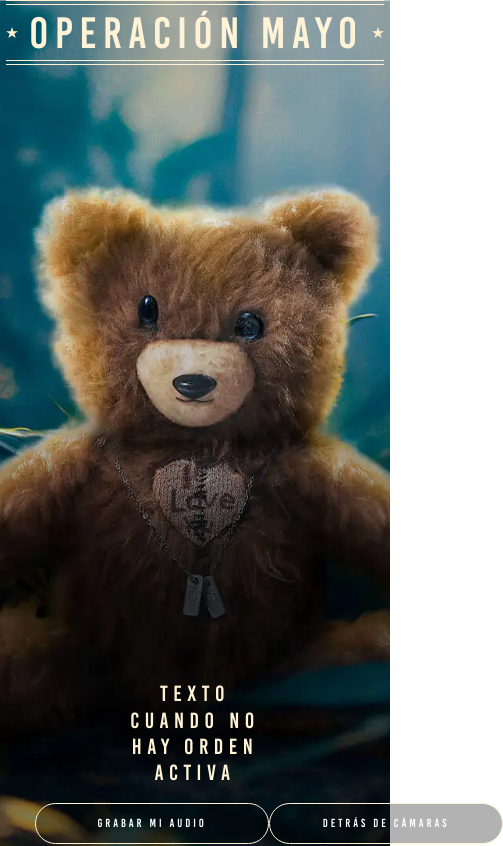
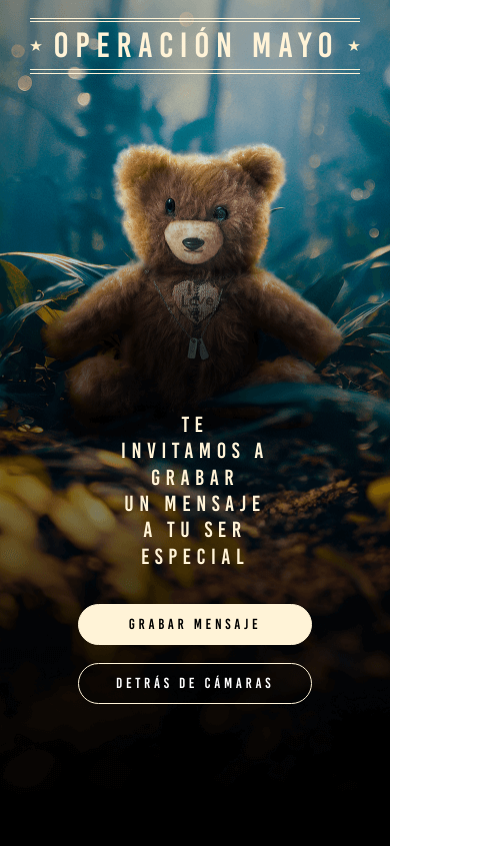
Before and after one commit to ChristianFajardo2022/madres, a React (Vite) app: page /gracias in a window 390 px wide. Shown: the top 846 px of the page, 503 px wide, since content can reach past the window. Built offline with nearby package versions, Linux system fonts and the light colour scheme.

Commit message:
ajuste pagina gracias

```diff
--- a/src/componentes/Onboarding.jsx
+++ b/src/componentes/Onboarding.jsx
@@ -103,7 +103,7 @@ const Onboarding = ({ setOnboarding }) => {
               </span>
             </div>
             <button
-              className="z-50 btn 2xl:text-2xl sm:text-3xl xs:text-2xl"
+              className="z-50 btn active 2xl:text-2xl sm:text-3xl xs:text-2xl"
               onClick={() => setOnboarding(false)}
             >
               Iniciar
--- a/src/index.css
+++ b/src/index.css
@@ -338,9 +338,15 @@ input[type="number"] {
   hover:bg-[var(--yellow)] hover:text-black border-[var(--yellow)] rounded-full bg-opacity-30 tracking-[0.25em]
   text-white lg:min-w-32 xs:min-w-80 h-14 py-2  px-10;
 }
+.btn.active {
+  @apply bg-[--yellow] text-black hover:bg-black hover:text-white hover:bg-opacity-30;
+}
 
 .hoverBtn {
   @apply text-xl;
+}
+.btn.graciasBtn {
+  @apply min-w-80;
 }
 
 .bgvid {
--- a/src/routes/Gracias.jsx
+++ b/src/routes/Gracias.jsx
@@ -99,14 +99,18 @@ const Gracias = () => {
             onLoad={() => setElemtCargado(true)}
             className="osoVideo oso absolute left-0 z-[-1]"
             src={
-              tablet ? "/imagenes/bg-gracias.webp" : "/imagenes/bg-gracias.webp"
+              tablet
+                ? "/imagenes/bg-gracias.webp"
+                : mobile
+                ? "/imagenes/GRACIAS-OSOM.webp"
+                : "/imagenes/bg-gracias.webp"
             }
             alt=""
           />
 
           <div className="lg:p-8 xs:p-0 w-full h-full flex max-lg:flex-col relative justify-between items-center">
-            <div className=" w-full relative h-full flex flex-col items-center justify-between">
-              <h1 className="w-fit min-w-[28rem] flexCenter top-0 flex-col">
+            <div className=" w-full relative h-full flex flex-col items-center justify-between pb-48">
+              <h1 className="w-fit min-w-[28rem] flexCenter pt-6 flex-col">
                 <span className="flex flex-col justify-between h-[0.4rem] w-full ">
                   <span className="h-[1px] w-full bg-[--yellow]"></span>
                   <span className="h-[1px] w-full bg-[--yellow]"></span>
@@ -116,7 +120,7 @@ const Gracias = () => {
                   <span className="w-4 h-4 inline-block">
                     <img src="/svg/estrella.svg" alt="" />
                   </span>
-                  <span className="my-2 ml-4 mr-3 text-6xl uppercase">
+                  <span className="my-2 ml-4 mr-3 lg:text-6xl xs:text-5xl uppercase">
                     {(status === "" || !status) && "OPERACIÓN MAYO"}
                     {status === "approved" && "GRACIAS POR TU ENTREGA"}
                     {status === "pending" && "GRACIAS POR TU ENTREGA"}
@@ -137,18 +141,8 @@ const Gracias = () => {
                 {error || status === "" || !status ? (
                   <>
                     <h2 className="w-1/2 m-auto mb-6 text-center">
-                      Texto cuando no hay orden activa
+                      Te invitamos a grabar <br /> un mensaje a tu ser especial
                     </h2>
-                    <div className="flex justify-between w-full">
-                      <Link className="btn" to="/grabar-audio">
-                        {" "}
-                        Grabar mi audio
-                      </Link>
-
-                      <a className="btn" href="#explora">
-                        detrás de cámaras
-                      </a>
-                    </div>
                   </>
                 ) : (
                   <>
@@ -201,28 +195,32 @@ const Gracias = () => {
                             {/* Añade más campos si es necesario */}
                           </div>
                         ))}
-
-                        <div className="flex justify-between w-full">
-                          <Link className="btn" to="/grabar-audio">
-                            Grabar mi audio
-                          </Link>
-
-                          <a className="btn" href="#explora">
-                            detrás de cámaras
-                          </a>
-                        </div>
                       </>
                     ) : (
                       <p>Cargando datos del usuario...</p>
                     )}
                   </>
                 )}
+                <div className="flex flex-col items-center justify-between w-full ">
+                  <Link
+                    className="btn graciasBtn active my-6 text-xl"
+                    to="/grabar-audio"
+                  >
+                    {" "}
+                    Grabar mensaje
+                  </Link>
+
+                  <a className="btn graciasBtn text-xl" href="#explora">
+                    detrás de cámaras
+                  </a>
+                </div>
               </div>
             </div>
           </div>
         </div>
         <div id="explora" className="w-full h-screen  relative">
           <Explora />
+        </div>
       </div>
       <div
         id="compartir"
@@ -233,7 +231,6 @@ const Gracias = () => {
           url={"operacionmayo.com"}
         />
       </div>
-      </div>
     </>
   );
 };
```
Also changed, not shown: public/imagenes/GRACIAS-OSOM.webp (added). Lines whose indentation alone changed are shown as unchanged.
